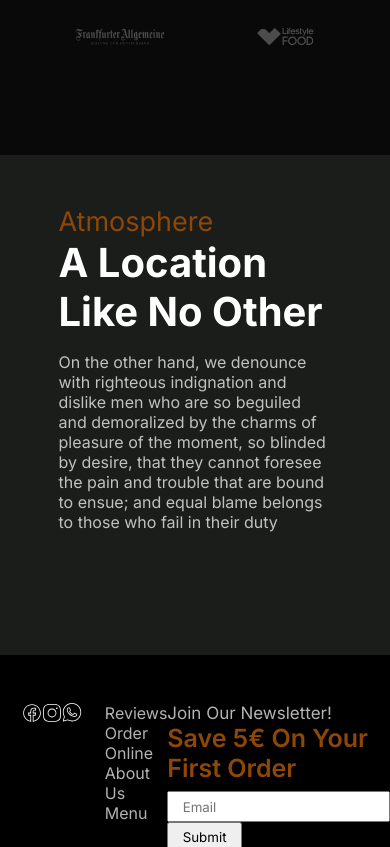
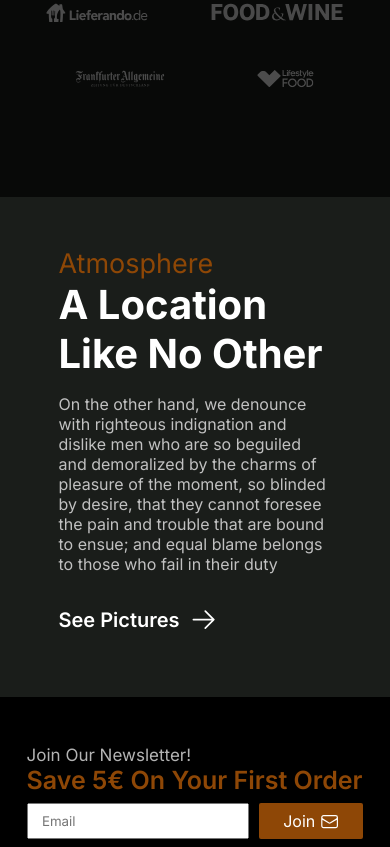
Before and after one commit to Patrick2052/thd-website-pruefung, a plain HTML site: page index.html in a window 390 px wide. Shown: the part 1153-2000 px from the top of the page. Drawn offline with Linux system fonts and the light colour scheme.

Commit message:
css and js for newsletterFormSubmit

```diff
--- a/index.html
+++ b/index.html
@@ -12,6 +12,7 @@
     <link rel="stylesheet" href="./static/css/footer.css"/>
 
     <script src="./static/js/main.js" defer></script>
+    <script src="./static/js/newsletterFormSubmit.js" defer></script>
 </head>
 <body>
     <span id="jump-to-top">
@@ -31,19 +32,19 @@
             <nav>
                 <ul>
                     <li>
-                        <a>Reviews</a>
+                        <a href="./menu.html">
+                            Menu
+                        </a>
                     </li>
                     <li>
                         <a href="./order-online.html">Order Online</a>
                     </li>
+                    <!-- <li>
+                        <a>Reviews</a>
+                    </li> -->
                     <li>
                         <a>
-                            About Us
-                        </a>
-                    </li>
-                    <li>
-                        <a>
-                            Menu
+                            Pictures
                         </a>
                     </li>
                 </ul>
@@ -188,22 +189,14 @@
                             so blinded by desire, that they cannot foresee the pain and trouble that are
                             bound to ensue; and equal blame belongs to those who fail in their duty</p>
 
-                        <!-- <div class="stats">
-                            <div class="single-stat">
-                                <span class="number-container">
-                                    <span class="number stat-count-number">17</span>
-                                    <span class="clr-accent">+</span>
-                                </span>
-                                <span>Years Of Experience</span>
-                            </div>
-                            <div class="single-stat">
-                                <span class="number-container">
-                                    <span class="number stat-count-number">32</span>
-                                    <span class="clr-accent">+</span>
-                                </span>
-                                <span>Acclaimed Dishes</span>
-                            </div>
-                        </div> -->
+                        <div class="cta-section">
+                            <a class="cta-container">
+                                <span class="cta">See Pictures</span>
+                                <svg class="icon-arrow-right" xmlns="http://www.w3.org/2000/svg" fill="none" viewBox="0 0 24 24" stroke-width="1.5" stroke="currentColor" class="w-6 h-6">
+                                    <path fill="currentcolor" stroke-linecap="round" stroke-linejoin="round" d="M13.5 4.5L21 12m0 0l-7.5 7.5M21 12H3" />
+                                </svg>
+                            </a>
+                        </div>
                     </div>
                 </div>
 
@@ -235,16 +228,16 @@
                 <img loading="lazy" src="./static/pictures/logos/whatsapp.svg"/>
             </li>
         </ul>
-        <ul>
+        <ul class="links">
             <li>
-                <a>Reviews</a>
+                <a>Pictures</a>
             </li>
             <li>
                 <a>Order Online</a>
             </li>
-            <li>
-                <a>About Us</a>
-            </li>
+            <!-- <li> -->
+                <!-- <a>About Us</a> -->
+            <!-- </li> -->
             <li>
                 <a>Menu</a>
             </li>
@@ -258,9 +251,17 @@
                     Save 5€ On Your First Order
                 </span>
             </div>
-            <form>
-                <input placeholder="Email" type="email"/>
-                <input type="submit"/>
+            <form class="newsletter-form" id="newsletter-form">
+                <input  name="email" placeholder="Email" type="email" required/>
+                <label class="email-submit-label" for="email-submit">
+                        <span class="submit-text">
+                            Join
+                        </span>
+                        <svg class="icon" xmlns="http://www.w3.org/2000/svg" fill="none" viewBox="0 0 24 24" stroke-width="1.5" stroke="currentColor" class="w-6 h-6">
+                            <path stroke-linecap="round" stroke-linejoin="round" d="M21.75 6.75v10.5a2.25 2.25 0 01-2.25 2.25h-15a2.25 2.25 0 01-2.25-2.25V6.75m19.5 0A2.25 2.25 0 0019.5 4.5h-15a2.25 2.25 0 00-2.25 2.25m19.5 0v.243a2.25 2.25 0 01-1.07 1.916l-7.5 4.615a2.25 2.25 0 01-2.36 0L3.32 8.91a2.25 2.25 0 01-1.07-1.916V6.75" />
+                        </svg>
+                </label>
+                <input class="invisible" id="email-submit" type="submit"/>
             </form>
         </div>
     </footer>
--- a/static/css/footer.css
+++ b/static/css/footer.css
@@ -6,9 +6,34 @@ footer {
     grid-template-columns: 2fr 1fr 2fr;
     justify-items: center;
 
-    padding: 3em 0;
+    padding: 3em 1em;
 
     color: rgb(179, 179, 179);
+}
+
+@media only screen and (max-width: 800px) {
+    footer {
+        display: flex;
+        flex-direction: column-reverse;
+        align-items: center;
+        gap: 50px;
+    }
+
+    footer .links {
+        width: 100%;
+        display: flex;
+        gap: 1em;
+        flex-wrap: wrap;
+        justify-content: space-evenly;
+    }
+
+    footer .socials {
+        display: flex;
+        width: 100%;
+        justify-content: space-evenly;
+
+
+    }
 }
 
 .socials {
@@ -43,8 +68,36 @@ footer {
     font-weight: 600;
 }
 
+.newsletter-container .newsletter-form {
+    display: flex;
+    gap: 10px;
+    flex-wrap: wrap;
+}
 
+.newsletter-container .icon {
+    height: 1.2em;
+    width: 1.2em;
+}
 
+.email-submit-label {
+    display: flex;
+    align-items: center;
+    gap: 5px;
+    background-color: var(--clr-accent);
+    color: white;
+    padding: .5em 1.5em;
+    border-radius: var(--std-border-radius);
+}
+.email-submit-label:hover {
+    cursor: pointer;
+    background-color: white;
+    color: var(--clr-accent);
+    transition: 200ms ease-in-out;
+}
+/* .email-submit-label:hover .submit-text{
+    width: 0px;
+    overflow: hidden;
+} */
 
 .newsletter-container input {
     padding: .4em 1em;
--- a/static/css/main.css
+++ b/static/css/main.css
@@ -84,6 +84,27 @@ html {
 .box-shadow-light-1 {
     box-shadow: 1px 1px 2px 3px rgba(136, 136, 136, 0.531);
 
+}
+
+
+/*! Animation for the underscores on hover*/
+@keyframes grow-inline {
+    0% {
+        width: 0px;
+    }
+    100%{
+
+        width: 100%;
+    }
+}
+
+
+.invisible {
+    height: 0px;
+    width: 0px;
+    overflow: hidden;
+    position: absolute;
+    left: -10000px;
 }
 
 /*! -- HEADER -- */
@@ -376,7 +397,7 @@ nav a:hover {
     max-width: 70vw;
     height: 100%;
     min-height: 400px;
-    padding:1% 0;
+    padding:2em 0;
     gap: 50px;
 }
 
@@ -418,6 +439,25 @@ nav a:hover {
     align-items: center;
     gap: 10px;
     font-family: 'Merriweather', serif;
+    font-weight: 600;
+    width: max-content;
+    position: relative;
+}
+
+#section-1 .cta:hover .icon-arrow-right {
+    margin-left: 5px;
+}
+
+#section-1 .cta:hover::after {
+    content: "";
+    height: 2px;
+    position: absolute;
+    background-color: var(--clr-accent);
+    width: 100%;
+    animation: 300ms grow-inline ;
+    cursor: pointer;
+    bottom: -2px;
+    border-radius: var(--std-border-radius);
 }
 
 /*Image classes*/
@@ -463,6 +503,52 @@ nav a:hover {
 #section-2 .text {
     color: rgb(193, 193, 193);
 }
+
+#section-2 .cta-section {
+    margin-top: 1em;
+}
+
+#section-2 .cta-container {
+    display: flex;
+    align-items: center;
+    gap: 10px;
+    width: max-content;
+    position: relative;
+}
+
+#section-2 .cta-container:hover .icon-arrow-right {
+    margin-left: 5px;
+}
+
+#section-2 .cta-container:hover::after{
+    content: "";
+    height: 2px;
+    position: absolute;
+    background-color: var(--clr-accent);
+    width: 100%;
+    animation: 300ms grow-inline ;
+    cursor: pointer;
+    bottom: -2px;
+    border-radius: var(--std-border-radius);
+}
+
+#section-2 .cta-container > .icon-arrow-right {
+    height: 1.7em;
+    width: 1.7em;
+}
+
+#section-2 .cta {
+    /* background-color: var(--clr-accent); */
+    /* padding: .5em 1.5em; */
+    border-radius: var(--std-border-radius);
+    font-size: 20px;
+    font-weight: 600;
+}
+/* #section-2 .cta:hover {
+    transition: 100ms ease-in-out;
+    /* background-color: white; */
+    /* color: var(--clr-accent) */
+
 
 #section-2 .img-container {
     background-image: url(../pictures/bar.jpg);
--- a/static/js/main.js
+++ b/static/js/main.js
@@ -53,7 +53,7 @@ for (let i = 0; i < stats.length; i++) {
 
     const counter = setInterval(() => {
         frame++
-        console.log("interval")
+        // console.log("interval")
 
         numberContainer.innerHTML = frame
 
--- /dev/null
+++ b/static/js/newsletterFormSubmit.js
@@ -0,0 +1,16 @@
+const submitButton = document.getElementById("email-submit");
+const newsletterForm = document.getElementById("newsletter-form");
+
+newsletterForm.addEventListener("submit", (e) => {
+    e.preventDefault();
+
+    const formData = new FormData(e.target);
+
+    if (formData.get("email") != "") {
+        alert(`Confirm your subscription by clicking the link sent to ${formData.get("email")}`)
+    } else {
+        alert("email has to be filled out")
+    }
+
+
+})
```
Also changed, not shown: menu.html (added, +12 -0 lines).
